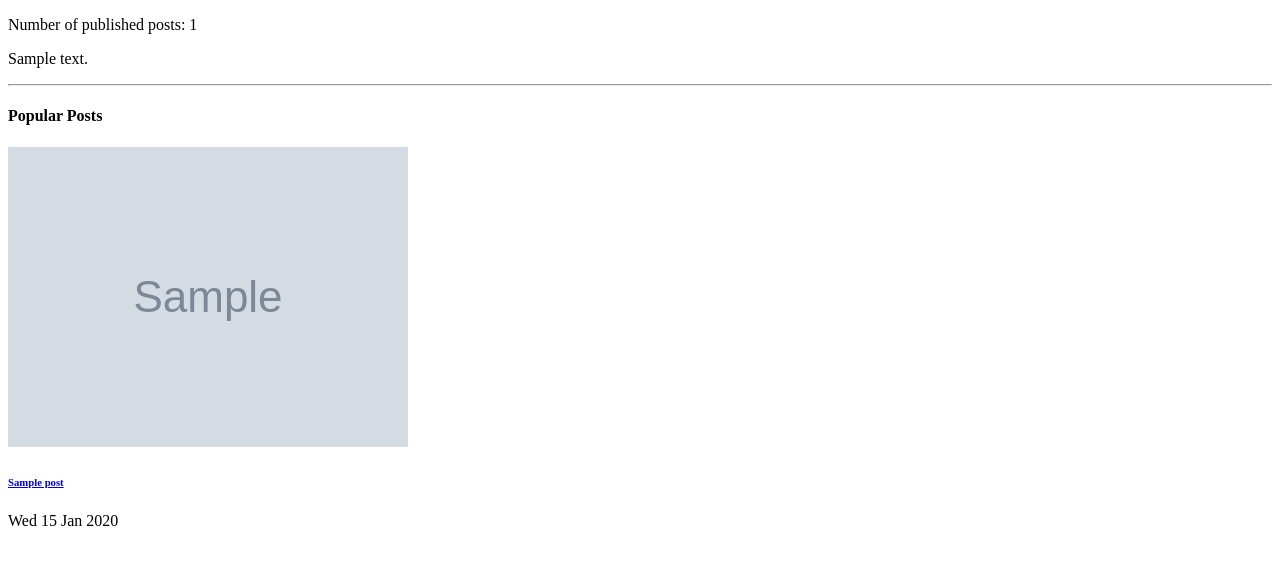
After one commit to smz6990/travista-site, a Django app: page /blog/test/ in a window 1280 px wide. The commit adds this page. Shown: the top 565 px of the page. Run offline with Django 3.2, Linux system fonts and the light colour scheme; tables that the repository leaves empty hold one stand-in row (values such as "Sample post"); grey boxes marked "Sample" are stand-in pictures; parts of the project's set-up code (start-up, migrations or seed data) failed here and were passed over.

Commit message:
create customize template tags and create a inclusion template for pop posts
create customize template tags

```diff
--- a/blog/templatetags/blog_tags.py
+++ b/blog/templatetags/blog_tags.py
@@ -1,3 +1,25 @@
 from django import template
+from blog.models import Post
+
+from django.utils import timezone
 
 register = template.Library()
+
+@register.simple_tag(name='postCount')
+def function():
+    posts_count = Post.objects.filter(published_date__lte=timezone.now()).count()
+    return posts_count
+
+@register.simple_tag(name='posts')
+def function():
+    posts = Post.objects.filter(published_date__lte=timezone.now())
+    return posts
+
+@register.filter(name='snippet')
+def function(value,arg=20):
+    return value[:arg] + ('...' if len(value)> arg else '' )
+
+@register.inclusion_tag('blog/blog-popular-post.html')
+def popular_posts(arg=4):
+    posts = Post.objects.filter(published_date__lte=timezone.now()).order_by('-counted_views')[:arg]
+    return {'posts':posts}
--- a/blog/urls.py
+++ b/blog/urls.py
@@ -6,5 +6,6 @@ app_name = 'blog'
 urlpatterns = [
     path('', index_view,name='index'),
     path('<int:id>/',single_view,name='single'),
+    path('test/',test,name='single'),
 
 ]
--- a/blog/views.py
+++ b/blog/views.py
@@ -30,3 +30,6 @@ def single_view(request,id):
 
     # raise 404 page not found if the post is not published yet
     raise Http404("There is no post with the given id")
+
+def test(request):
+    return render(request,'test.html')
--- a/statics/css/main.css
+++ b/statics/css/main.css
@@ -3656,6 +3656,7 @@ body.mobile-nav-active #mobile-nav-toggle {
 
 .widget-wrap .popular-post-widget .popular-post-list .thumb img {
   width: 100%;
+  max-width: 90px;
 }
 
 .widget-wrap .popular-post-widget .single-post-list {
@@ -3907,6 +3908,7 @@ body.mobile-nav-active #mobile-nav-toggle {
   -moz-transition: all 0.3s ease 0s;
   -o-transition: all 0.3s ease 0s;
   transition: all 0.3s ease 0s;
+  max-width: 100px;
 }
 
 .single-post-area .navigation-area .nav-left .lnr {
@@ -3946,6 +3948,7 @@ body.mobile-nav-active #mobile-nav-toggle {
   -moz-transition: all 0.3s ease 0s;
   -o-transition: all 0.3s ease 0s;
   transition: all 0.3s ease 0s;
+  max-width: 100px;
 }
 
 .single-post-area .navigation-area .nav-right .lnr {
--- a/templates/blog/blog-home.html
+++ b/templates/blog/blog-home.html
@@ -170,7 +170,7 @@
 
           {% include 'blog/blog-search-bar.html' %}
           {% include 'blog/blog-writer.html' %}
-          {% include 'blog/blog-popular-post.html' %}
+          {% popular_posts %}
           {% include 'blog/blog-ads.html' %}
           {% include 'blog/blog-category.html' %}
           {% include 'blog/blog-newsletter.html' %}
--- a/templates/blog/blog-popular-post.html
+++ b/templates/blog/blog-popular-post.html
@@ -2,49 +2,20 @@
 <div class="single-sidebar-widget popular-post-widget">
   <h4 class="popular-title">Popular Posts</h4>
   <div class="popular-post-list">
+    {% for post in posts %}
     <div class="single-post-list d-flex flex-row align-items-center">
       <div class="thumb">
-        <img class="img-fluid" src="{% static 'img/blog/pp1.jpg' %}" alt="" />
+        <a href="{% url 'blog:single' id=post.id %}"
+          ><img class="img-fluid" src="{{ post.image.url }}" alt=""
+        /></a>
       </div>
       <div class="details">
-        <a href="#"
-          ><h6>Space The Final Frontier</h6></a
+        <a href="{% url 'blog:single' id=post.id %}"
+          ><h6>{{ post.title }}</h6></a
         >
-        <p>02 Hours ago</p>
+        <p>{{ post.published_date|date:"D d M Y" }}</p>
       </div>
     </div>
-    <div class="single-post-list d-flex flex-row align-items-center">
-      <div class="thumb">
-        <img class="img-fluid" src="{% static 'img/blog/pp2.jpg' %}" alt="" />
-      </div>
-      <div class="details">
-        <a href="#"
-          ><h6>The Amazing Hubble</h6></a
-        >
-        <p>02 Hours ago</p>
-      </div>
-    </div>
-    <div class="single-post-list d-flex flex-row align-items-center">
-      <div class="thumb">
-        <img class="img-fluid" src="{% static 'img/blog/pp3.jpg' %}" alt="" />
-      </div>
-      <div class="details">
-        <a href="#"
-          ><h6>Astronomy Or Astrology</h6></a
-        >
-        <p>02 Hours ago</p>
-      </div>
-    </div>
-    <div class="single-post-list d-flex flex-row align-items-center">
-      <div class="thumb">
-        <img class="img-fluid" src="{% static 'img/blog/pp4.jpg' %}" alt="" />
-      </div>
-      <div class="details">
-        <a href="#"
-          ><h6>Asteroids telescope</h6></a
-        >
-        <p>02 Hours ago</p>
-      </div>
-    </div>
+    {% endfor %}
   </div>
 </div>
--- /dev/null
+++ b/templates/test.html
@@ -0,0 +1,19 @@
+{% load blog_tags %}
+<!DOCTYPE html>
+<html lang="en">
+  <head>
+    <meta charset="UTF-8" />
+    <meta http-equiv="X-UA-Compatible" content="IE=edge" />
+    <meta name="viewport" content="width=device-width, initial-scale=1.0" />
+    <title>Test</title>
+  </head>
+  <body>
+    <p>Number of published posts: {% postCount %}</p>
+    {% posts as tp %}
+    {% for post in tp %}
+      <p>{{ post.content|snippet:100 }}</p>
+    {% endfor %}
+    <hr>
+    {% popular_posts %}
+  </body>
+</html>
--- /dev/null
+++ b/templates/test2.html
@@ -0,0 +1,5 @@
+<ul>
+  {% for post in posts%}
+  <li>{{ post.title }}</li>
+  {% endfor %}
+</ul>
```
Also changed, not shown: templates/blog/blog-single.html (+6 -6 lines), statics/img/home.png (added).
